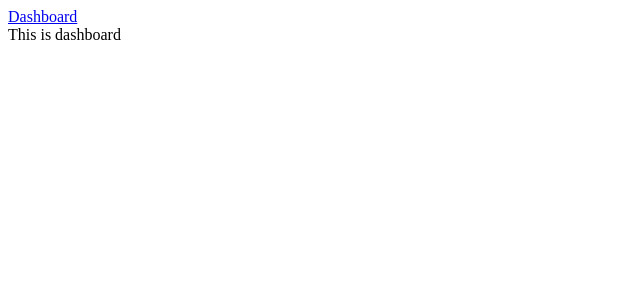
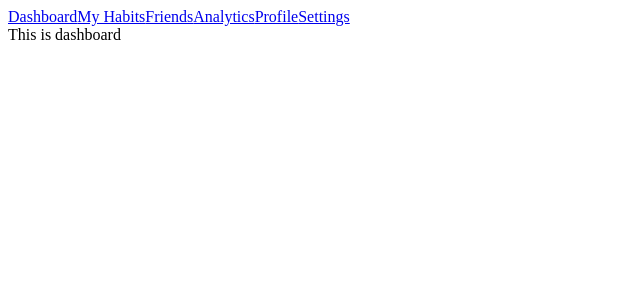
Before and after one commit to choijake0207/Habit, a React (Vite) app in the folder client/: page / in a window 1280 px wide. Shown: the top 300 px of the page, without its empty margins (0-640 px from the left). Built offline with nearby package versions, Linux system fonts and the light colour scheme.

Commit message:
add all navlinks

```diff
--- a/client/src/Layout/Root.jsx
+++ b/client/src/Layout/Root.jsx
@@ -5,9 +5,20 @@ import {NavLink, Outlet} from "react-router"
 export default function Root() {
   return (
     <div class="root-layout">
-        <NavLink to="/">Dashboard</NavLink>
+        <aside>
+          <nav>
+            <NavLink to="/">Dashboard</NavLink>
+            <NavLink to="/myhabits">My Habits</NavLink>
+            <NavLink to="/friends">Friends</NavLink>
+            <NavLink to="/analytics">Analytics</NavLink>
+            <NavLink to="/profile">Profile</NavLink>
+            <NavLink to="/settings">Settings</NavLink>
+          </nav>
+        </aside>
 
-        <Outlet/>
+        <main class="main-content">
+          <Outlet/>
+        </main>
 
     </div>
   )
```
